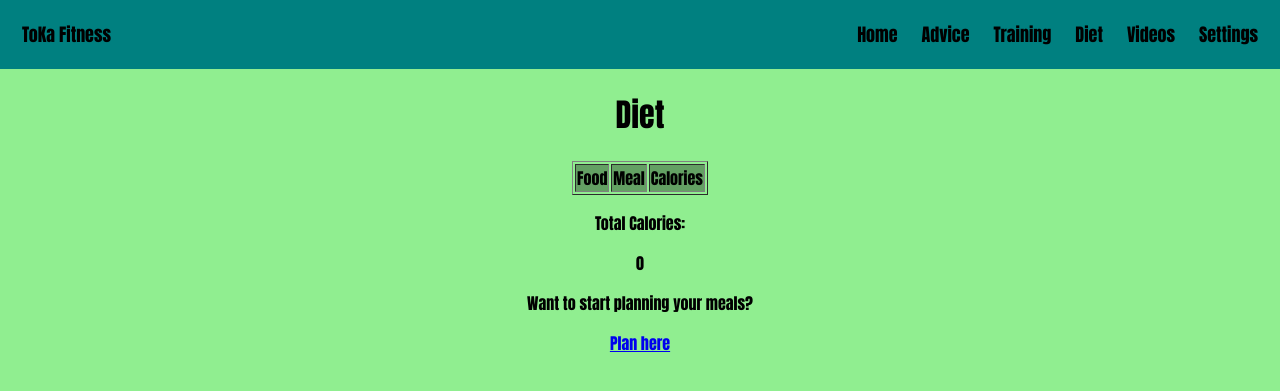
After one commit to marleywall9080/ToKa_fitness_app, a Flask app: page /diet in a window 1280 px wide. The commit adds this page. Shown: the top 391 px of the page. Run offline with Flask 3, Linux system fonts and the light colour scheme; a user stored in the database is signed in; data comes from the database, SQL or seed files in the repository; both versions use the stored data as it was after the commit; lists and menus that the app fills with data are empty.

Commit message:
createrd diet and calorie trackers

```diff
--- a/app.py
+++ b/app.py
@@ -161,6 +161,38 @@ def videos():
     records = cursor.fetchall()
     return render_template("videos.html", records=records)
 
+# diet page
+@app.route("/diet")
+@login_required
+def diet():
+    calories = 0
+    conn = sqlite3.connect("advice.db")
+    cursor = conn.cursor()
+
+    cursor.execute("SELECT * FROM diets WHERE user=?",
+                   (current_user.username,))
+    records = cursor.fetchall()
+    for r in records:
+        calories += r[3]
+    return render_template("diet.html", records=records, calories=calories)
+
+# diet plan page
+@app.route("/diet_plan", methods=["POST", "GET"])
+@login_required
+def diet_plan():
+    if request.method == "POST":
+        conn = sqlite3.connect("advice.db")
+        cursor = conn.cursor()
+        food = request.form.get("food")
+        meal = request.form.get("meal")
+        calories = request.form.get("calories")
+
+        cursor.execute("INSERT INTO diets (food, meal, calories, user) VALUES (?, ?, ?, ?)",
+                    (food, meal, calories, current_user.username))
+        conn.commit()
+        return redirect(url_for("diet"))
+    return render_template("diet_plan.html")
+
 # settings page
 @app.route("/settings")
 @login_required
--- a/templates/base.html
+++ b/templates/base.html
@@ -12,6 +12,7 @@
             <a href="/home">Home</a>
             <a href="/advice">Advice</a>
             <a href="/training">Training</a>
+            <a href="/diet">Diet</a>
             <a href="/videos">Videos</a>
             <a href="/settings">Settings</a>
         </div>
--- /dev/null
+++ b/templates/diet.html
@@ -0,0 +1,26 @@
+{% extends "base.html" %}
+
+{% block content %}
+<h1>Diet</h1>
+
+<table border="1">
+    <tr>
+        <th>Food</th>
+        <th>Meal</th>
+        <th>Calories</th>
+    </tr>
+    {% for record in records %}
+    <tr>
+        <td>{{ record [1] }}</td>
+        <td>{{ record [2] }}</td>
+        <td>{{ record [3] }}</td>
+    </tr>
+    {% endfor %}
+</table>
+
+<p>Total Calories: </p>
+<p>{{ calories }}</p>
+
+<p>Want to start planning your meals?</p>
+<a href="/diet_plan">Plan here</a>
+{% endblock %}
```
Also changed, not shown: templates/diet_plan.html (added, +18 -0 lines), advice.db.
